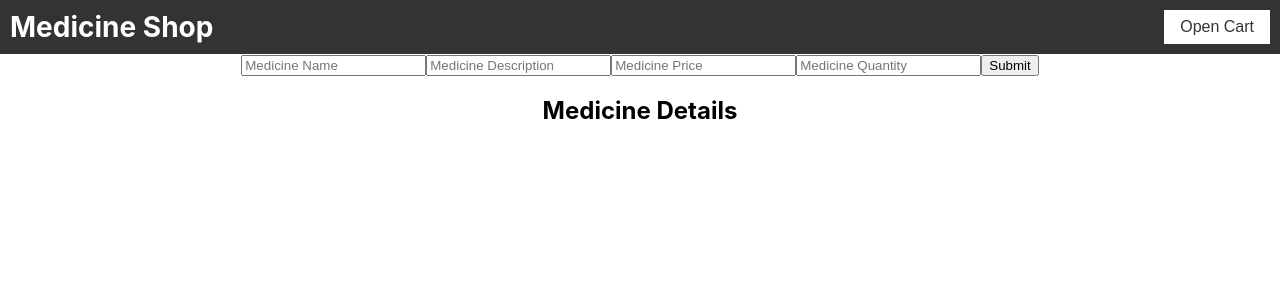
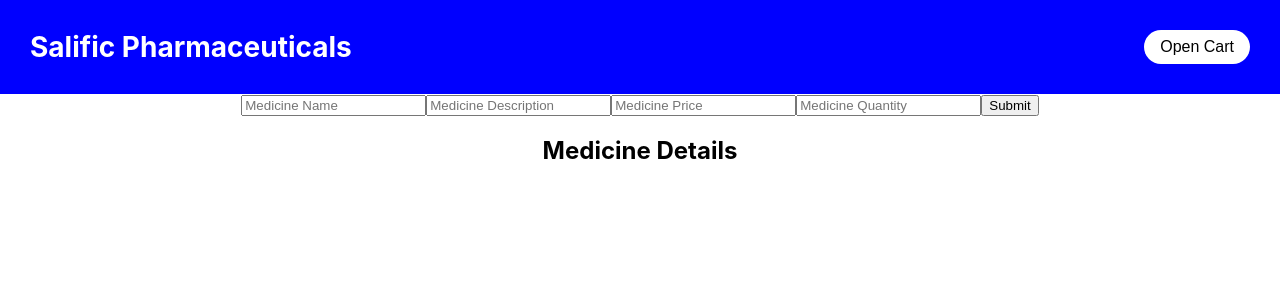
Before and after one commit to harisaini778/Medical_Shop, a React (Create React App) app: page / in a window 1280 px wide. Shown: the top 300 px of the page. Built offline with nearby package versions, Linux system fonts and the light colour scheme.

Commit message:
Modified stylesheet of the header component

```diff
--- a/src/components/Header.css
+++ b/src/components/Header.css
@@ -4,8 +4,8 @@
     display: flex;
     justify-content: space-between;
     align-items: center;
-  padding: 10px;
-  background-color: #333;
+    padding: 30px;
+    background-color: blue;
     color: #fff;
 }
 
@@ -15,12 +15,17 @@
 }
 
 .header__cart-button {
+    border-radius: 20px;
     padding: 8px 16px;
     font-size: 16px;
     background-color: #fff;
-  color: #333;
+    color: black;
     border: none;
     cursor: pointer;
+}
+.header__cart-button:hover {
+background-color: rgb(61, 61, 250);
+color:white;
 }
 
 /* Media queries for responsive design */
--- a/src/components/Header.js
+++ b/src/components/Header.js
@@ -6,14 +6,18 @@ import "./Header.css";
 const Header = () => {
   const { isCartOpen, toggleCart } = useContext(MedicineContext);
 
-  return (
-    <header className="header">
-      <h1 className="header__title">Medicine Shop</h1>
+    return (<div>
+      <header className="header">
+      <h1 className="header__title">Salific Pharmaceuticals</h1>
       <button className="header__cart-button" onClick={toggleCart}>
         {isCartOpen ? 'Close Cart' : 'Open Cart'}
       </button>
-      {isCartOpen && <Cart />}
-    </header>
+      {/* <div className={`cart-wrapper ${isCartOpen ? 'open' : ''}`}>
+      </div> */}
+        </header>
+        {isCartOpen && <Cart />}
+  </div>
+
   );
 };
 
```
Also changed, not shown: src/App.js (+4 -6 lines). Lines whose indentation alone changed are shown as unchanged.
